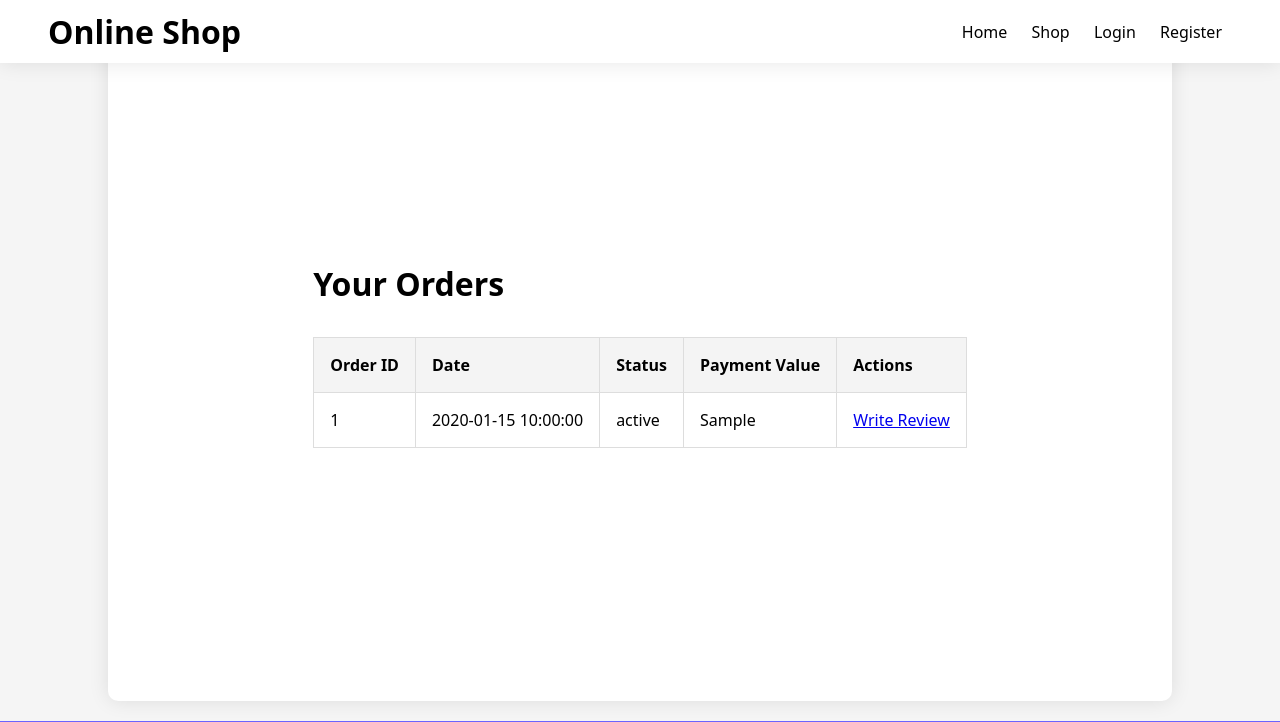
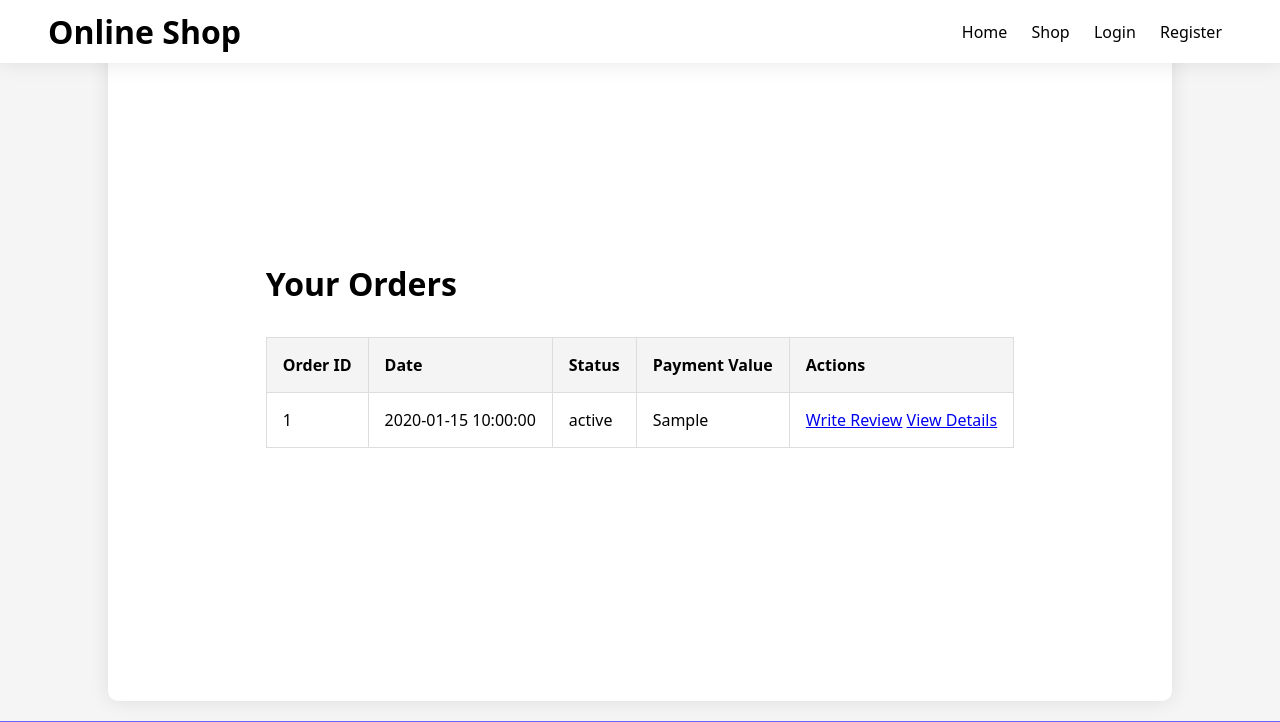
Before and after one commit to jaywmz/INF2003-Database-Systems-OnlineShopping, a Flask app: template src/templates/orders.html in a window 1280 px wide. Shown: the top 722 px of the page. Run offline with Flask 3, Linux system fonts and the light colour scheme; the template is opened without the code that fills it: most values are stand-ins (such as "Sample title", 1, 10 or a date in 2020); parts of the project's set-up code (start-up, migrations or seed data) failed here and were passed over.

Commit message:
feat: Link order with order_item, can view order product

```diff
--- a/src/templates/orders.html
+++ b/src/templates/orders.html
@@ -22,11 +22,13 @@
                 <td>{{ order.payment_value }}</td>
                 <td>
                     {% if order_has_review(order.id) %}
-                    <a href="{{ url_for('view_order_review', order_id=order.id) }}" class="btn btn-primary">View Review</a>
+                        <a href="{{ url_for('view_order_review', order_id=order.id) }}" class="btn btn-primary">View Review</a>
                     {% else %}
-                    <a href="{{ url_for('write_order_review', order_id=order.id) }}" class="btn btn-secondary">Write Review</a>
+                        <a href="{{ url_for('write_order_review', order_id=order.id) }}" class="btn btn-secondary">Write Review</a>
                     {% endif %}
+                        <a href="{{ url_for('view_order_detail', order_id=order.id) }}" class="btn btn-info">View Details</a>
                 </td>
+
             </tr>
             {% endfor %}
         </tbody>
```
